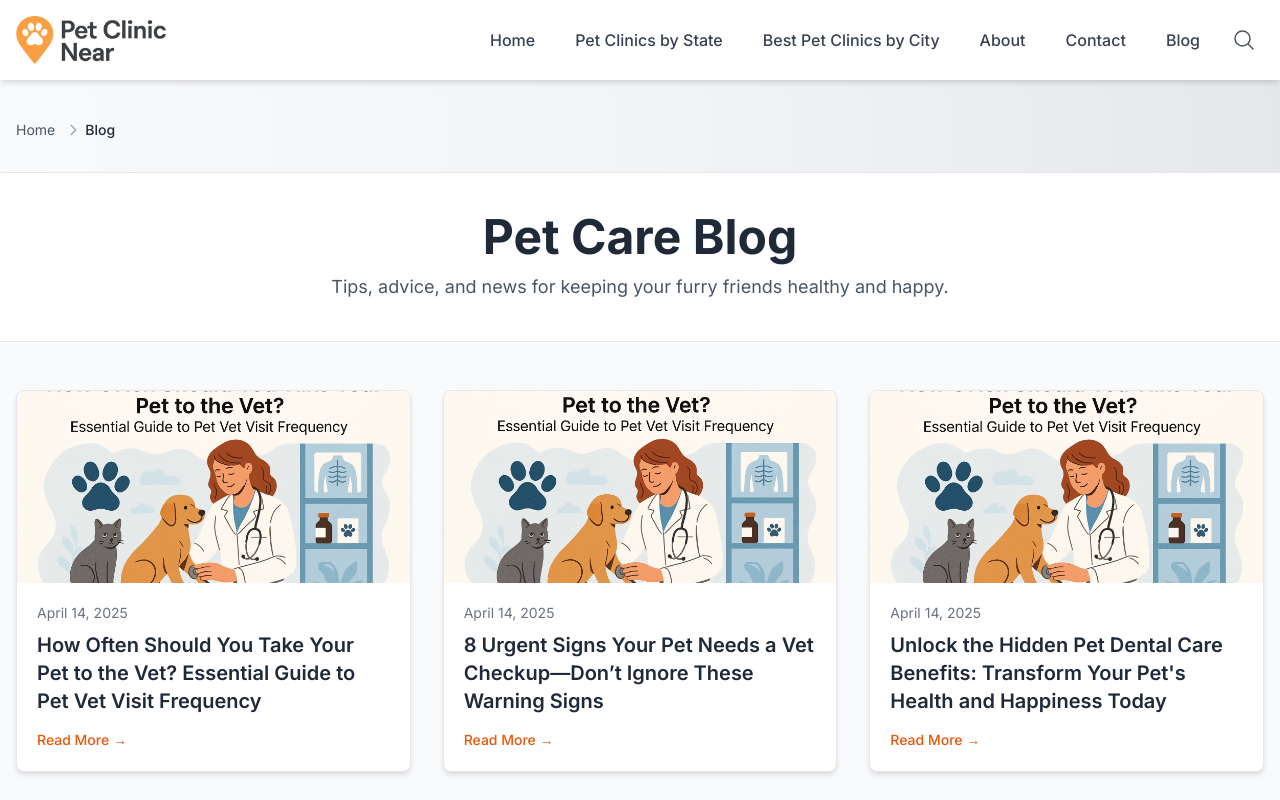
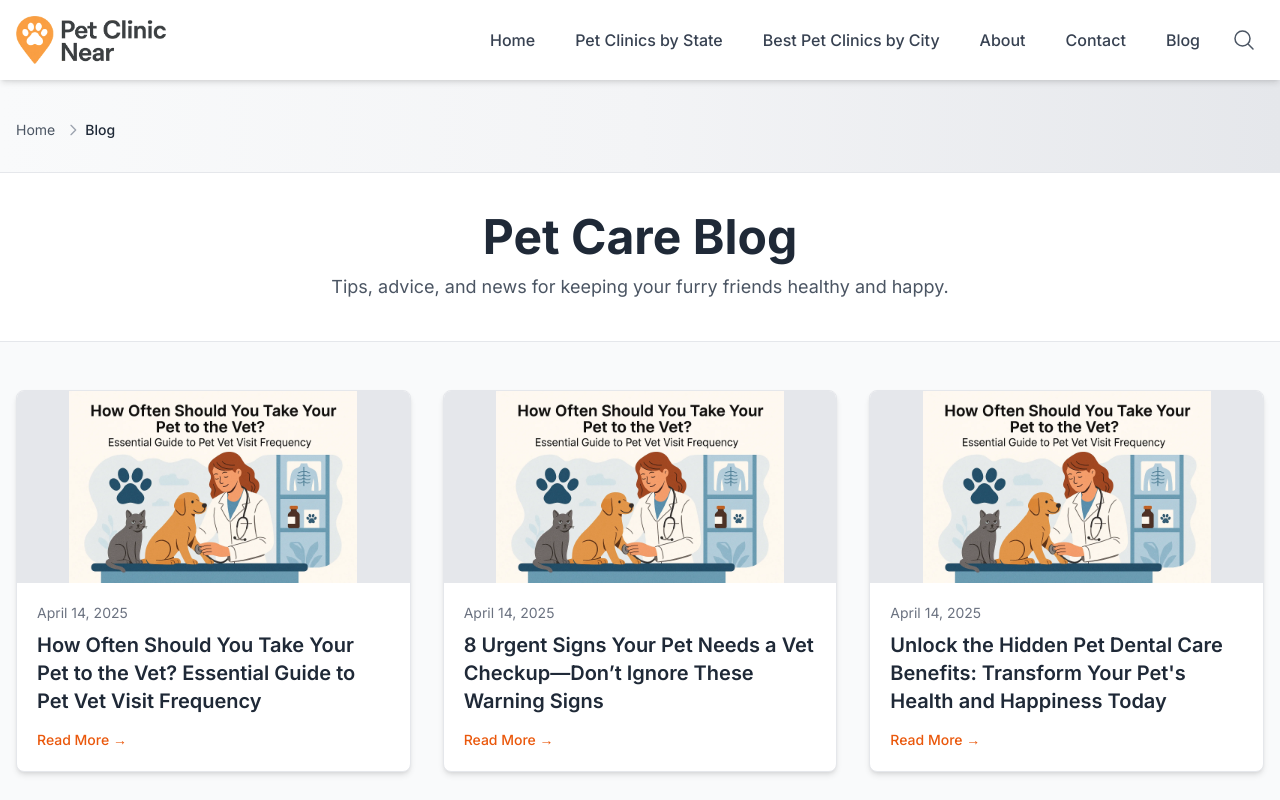
Before and after one commit to killadoggadude/petclinicnear.com, a Next.js app: page /blog in a window 1280 px wide. Shown: the top 800 px of the page. Built offline with nearby package versions, Linux system fonts and the light colour scheme.

Commit message:
fix: Use object-fit contain for blog featured images

```diff
--- a/pages/blog/[slug].js
+++ b/pages/blog/[slug].js
@@ -103,7 +103,7 @@ export default function BlogPostPage({ post }) {
                     src={post.imageUrl}
                     alt={post.title}
                     layout="fill"
-                    objectFit="cover"
+                    objectFit="contain"
                     priority // Prioritize loading for hero image
                 />
              </div>
--- a/pages/blog/index.js
+++ b/pages/blog/index.js
@@ -107,7 +107,7 @@ export default function BlogIndexPage({ posts }) {
                             src={post.imageUrl}
                             alt={post.title}
                             layout="fill"
-                            objectFit="cover"
+                            objectFit="contain"
                          />
                        </span>
                      </Link>
```
